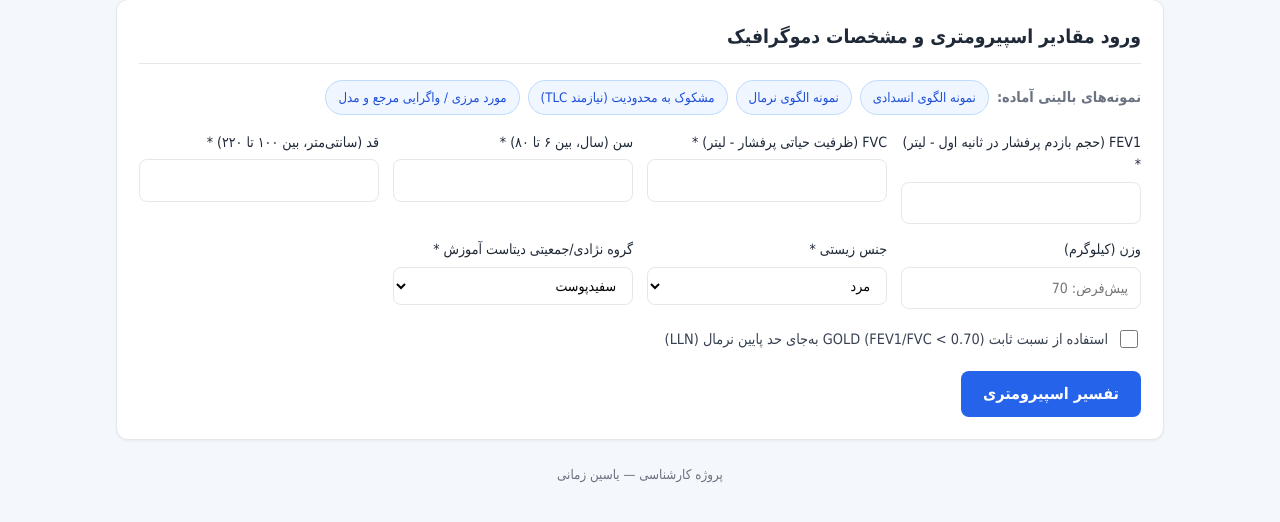
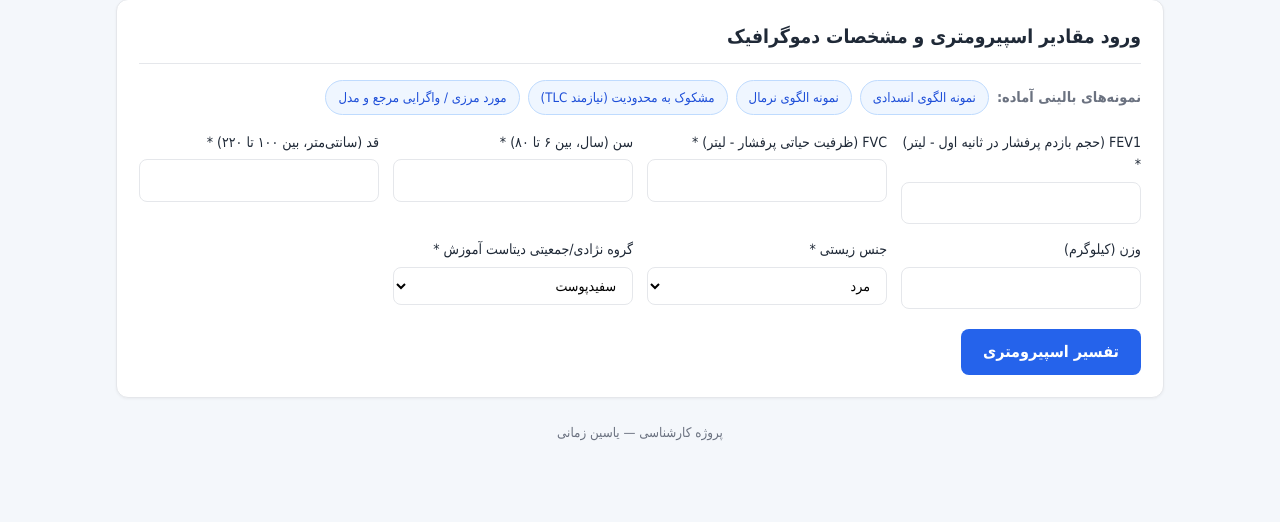
Before and after one commit to yusyn/spirometry-interpreter, a Flask app: page / in a window 1280 px wide. Shown: the part 115-637 px from the top of the page. Run offline with Flask 3, Linux system fonts and the light colour scheme.

Commit message:
chore(ui): remove fixed ratio checkbox, weight placeholder, and duplicate TLC warning

```diff
--- a/app/templates/index.html
+++ b/app/templates/index.html
@@ -54,7 +54,7 @@
         </label>
         <label>
           وزن (کیلوگرم)
-          <input type="number" step="0.1" min="10" max="300" name="weight" id="weight" value="{{ form.weight }}" placeholder="پیش‌فرض: 70" />
+          <input type="number" step="0.1" min="10" max="300" name="weight" id="weight" value="{{ form.weight }}" />
         </label>
         <label>
           جنس زیستی *
@@ -73,12 +73,6 @@
             <option value="Other race, including multi-racial" {% if form.race == 'Other race, including multi-racial' %}selected{% endif %}>سایر نژادها / چندنژادی</option>
           </select>
         </label>
-        <div class="checkbox-field">
-          <label class="inline-checkbox">
-            <input type="checkbox" name="use_fixed_ratio" id="use_fixed_ratio" {% if form.use_fixed_ratio %}checked{% endif %} />
-            استفاده از نسبت ثابت GOLD (FEV1/FVC &lt; 0.70) به‌جای حد پایین نرمال (LLN)
-          </label>
-        </div>
         <div class="actions">
           <button type="submit">تفسیر اسپیرومتری</button>
         </div>
@@ -173,13 +167,6 @@
             <strong>تفسیر و یادداشت بالینی:</strong>
             <p>{{ result.physiological_engine.clinical_note }}</p>
           </div>
-
-          {% if 'Restrictive' in result.physiological_engine.pattern or 'محدود' in result.physiological_engine.pattern_fa %}
-          <div class="tlc-alert-box">
-            <strong>⚠ هشدار محدودیت حجمی (نیاز به ارزیابی TLC):</strong>
-            کاهش FVC در اسپیرومتری صرفاً یک الگوی احتمالی یا مشکوک را نشان می‌دهد. تأیید قطعی نقص تحدیدی منحصراً نیازمند اندازه‌گیری ظرفیت تام ریه (TLC) از طریق بادی‌پلتیسموگرافی یا رقت گاز است.
-          </div>
-          {% endif %}
         </div>
 
         <!-- ستون راست: مدل یادگیری ماشین XGBoost + SHAP -->
```
